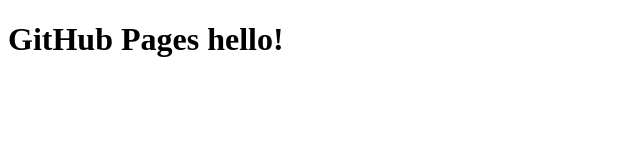
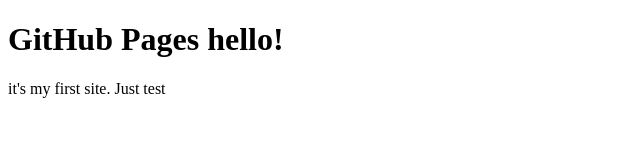
Before and after one commit to Shulhin/gptest, a plain HTML site: page docs/index.html in a window 1280 px wide. Shown: the whole page, without its empty margins (0-640 px from the left). Drawn offline with Linux system fonts and the light colour scheme.

Commit message:
first commit for test

```diff
--- a/docs/index.html
+++ b/docs/index.html
@@ -7,5 +7,6 @@
 </head>
 <body>
 	<h1>GitHub Pages hello!</h1>
+	<p>it's my first site. Just test</p>
 </body>
 </html>
```
